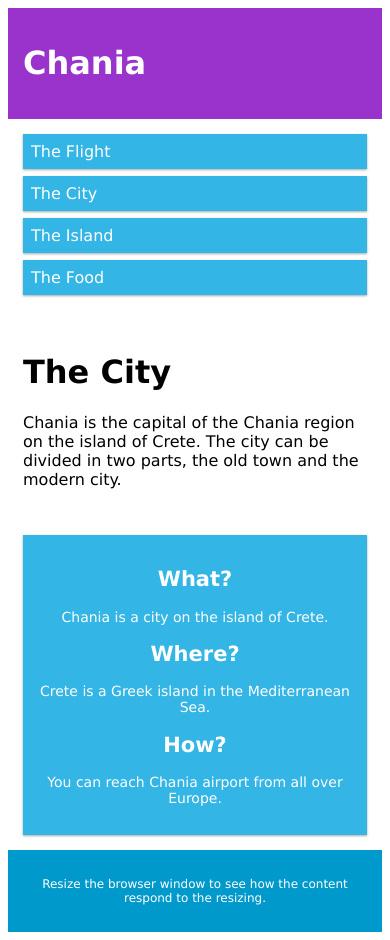
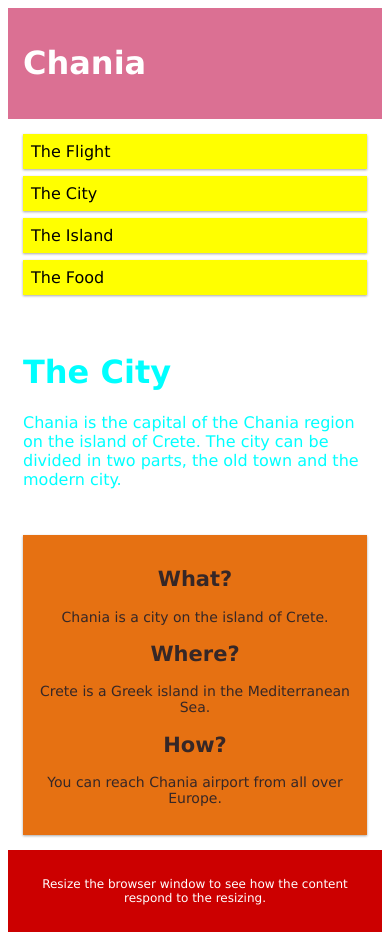
Before and after one commit to radhanath2019/chania, a website: page www/index.html in a window 390 px wide. Drawn offline with Linux system fonts and the light colour scheme.

Commit message:
color added

```diff
--- a/www/index.html
+++ b/www/index.html
@@ -56,7 +56,7 @@ html {
 }
 
 .header {
-  background-color: #9933cc;
+  background-color: palevioletred;
   color: #ffffff;
   padding: 15px;
 }
@@ -70,26 +70,28 @@ html {
 .menu li {
   padding: 8px;
   margin-bottom: 7px;
-  background-color: #33b5e5;
-  color: #ffffff;
+  background-color: yellow;
+  color: black;
   box-shadow: 0 1px 3px rgba(0,0,0,0.12), 0 1px 2px rgba(0,0,0,0.24);
 }
 
 .menu li:hover {
-  background-color: #0099cc;
+  background-color: #00cc22;
 }
-
+.center{
+  color: aqua;
+}
 .aside {
-  background-color: #33b5e5;
+  background-color: #e67112;
   padding: 15px;
-  color: #ffffff;
+  color: #362727;
   text-align: center;
   font-size: 14px;
   box-shadow: 0 1px 3px rgba(0,0,0,0.12), 0 1px 2px rgba(0,0,0,0.24);
 }
 
 .footer {
-  background-color: #0099cc;
+  background-color: #cc0000;
   color: #ffffff;
   text-align: center;
   font-size: 12px;
@@ -143,8 +145,10 @@ html {
             </div>
 
             <div class="col-6">
+                <div class="center">
               <h1>The City</h1>
               <p>Chania is the capital of the Chania region on the island of Crete. The city can be divided in two parts, the old town and the modern city.</p>
+            </div>
             </div>
 
             <div class="col-3 right">
```
Also changed, not shown: 1 other file.
